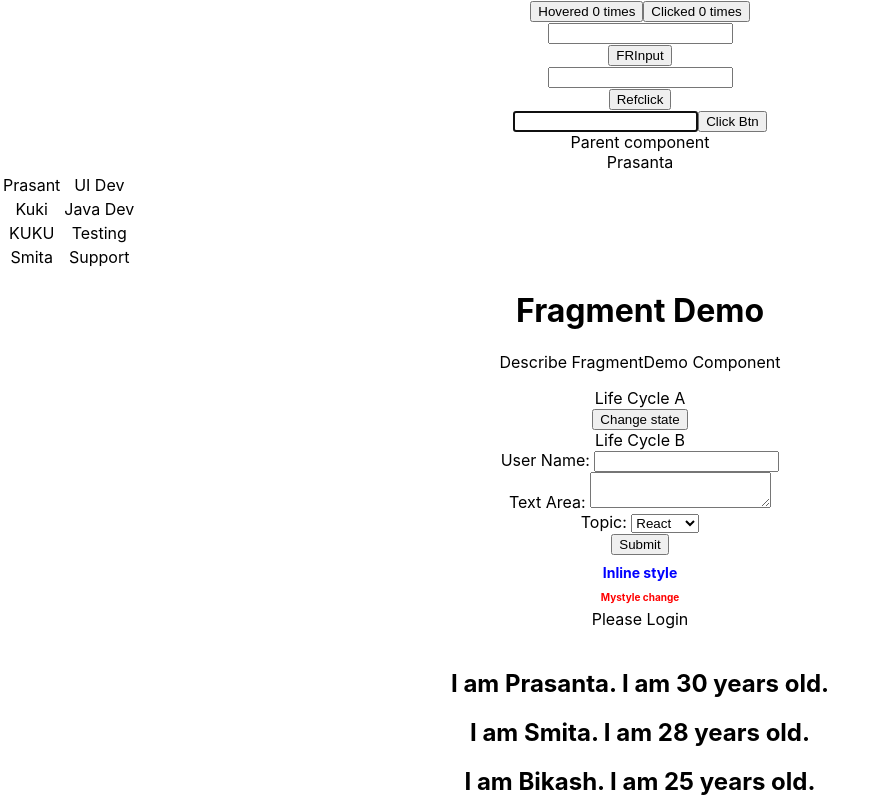
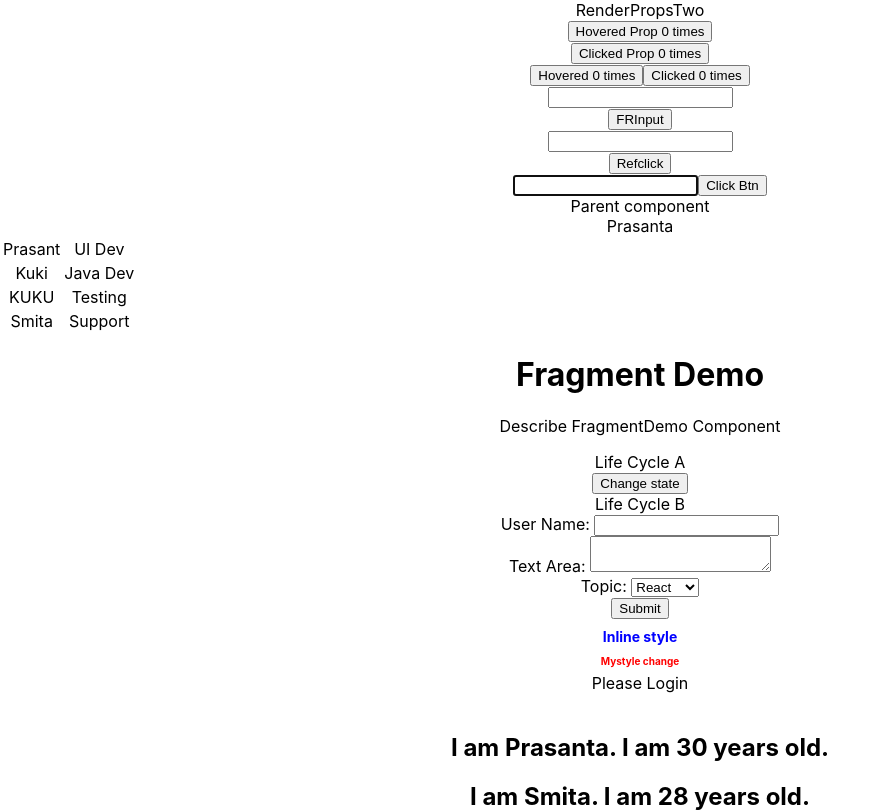
Before and after one commit to Prasanta1989/React-Learning, a React (Create React App) app: page / in a window 1280 px wide. Shown: the top 812 px of the page, without its empty margins (0-886 px from the left). Built offline with nearby package versions, Linux system fonts and the light colour scheme.

Commit message:
HigherOrder component

```diff
--- a/src/App.js
+++ b/src/App.js
@@ -26,11 +26,16 @@ import Hero from "./component/Hero"
 import ErrorBoundary from "./component/ErrorBoundary"
 import ClickCounter from "./component/ClickCounter"
 import HoverCounter from "./component/HoverCounter"
-
+import ClickCounterTwo from "./component/ClickCounterTwo"
+import HoverCounterTwo from "./component/HoverCounterTwo"
+import RenderPropsTwo from "./component/RenderPropsTwo"
 
 function App() {
   return (
     <div className="App">
+      <RenderPropsTwo name = {() => "RenderPropsTwo"} />
+      <HoverCounterTwo />
+      <ClickCounterTwo />
       <HoverCounter />
       <ClickCounter />
       {/* <ErrorBoundary>
--- /dev/null
+++ b/src/component/ClickCounterTwo.js
@@ -0,0 +1,28 @@
+import React, { Component } from 'react'
+
+class ClickCounterTwo extends Component {
+    constructor(props) {
+        super(props)
+
+        this.state = {
+             count : 0
+        }
+    }
+
+    ClickHandleProp = ()=>{
+        this.setState(prevState =>{
+            return {count : prevState.count + 2}
+        } )
+    }
+
+    render() {
+        const{count} = this.state
+        return (
+            <div>
+            <button onClick = {this.ClickHandleProp}>Clicked Prop {count} times</button><br />
+            </div>
+        )
+    }
+}
+
+export default ClickCounterTwo
--- /dev/null
+++ b/src/component/HoverCounterTwo.js
@@ -0,0 +1,28 @@
+import React, { Component } from 'react'
+
+export class HoverCounterTwo extends Component {
+    constructor(props) {
+        super(props)
+
+        this.state = {
+             count : 0
+        }
+    }
+
+    ClickHandleProp = ()=>{
+        this.setState(prevState =>{
+            return {count : prevState.count + 5}
+        } )
+    }
+
+    render() {
+        const{count} = this.state
+        return (
+            <div>
+            <button onMouseOver = {this.ClickHandleProp}>Hovered Prop {count} times</button><br />
+            </div>
+        )
+    }
+}
+
+export default HoverCounterTwo
--- /dev/null
+++ b/src/component/RenderPropsTwo.js
@@ -0,0 +1,13 @@
+import React, { Component } from 'react'
+
+class RenderPropsTwo extends Component {
+    render() {
+        return (
+            <div>
+                {this.props.name()}
+            </div>
+        )
+    }
+}
+
+export default RenderPropsTwo
```
